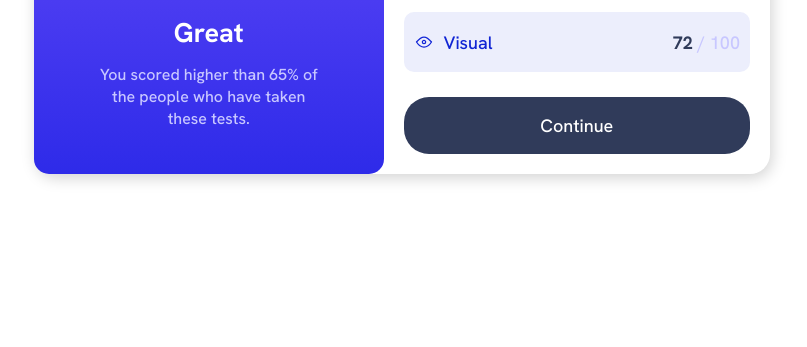
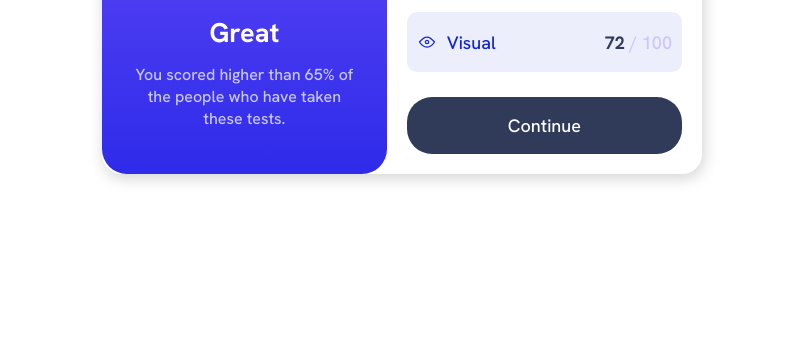
Before and after one commit to MrPotato95/result-summary-component-main, a plain HTML site: page index.html in a window 1280 px wide. Shown: the part 453-800 px from the top of the page, without its empty margins (238-1045 px from the left). Drawn offline with Linux system fonts and the light colour scheme.

Commit message:
fixed desktop width

```diff
--- a/styles/style.scss
+++ b/styles/style.scss
@@ -50,12 +50,13 @@ body {
   flex-direction: column;
   justify-content: center;
   align-items: center;
-  height: 100%;
+  height: 100vh;
   font-family: $ff-hanken-grotesk;
   font-size: 18px;
 }
 
 main {
+  height: 100vh;
   padding-top: 20px;
 }
 
@@ -229,14 +230,16 @@ main {
     justify-content: center;
     align-content: center;
     height: auto;
-    width: 736px;
+    width: 600px;
     border-radius: 20px 20px 20px 20px;
     box-shadow: 2px 4px 15px lightgrey;
+    padding: 0;
   }
 
   main {
     .left {
-      border-radius: 15px;
+
+      border-radius: 25px;
       width: 50%;
       height: 100%;
       overflow: hidden;
@@ -255,7 +258,7 @@ main {
 
     .results-stats {
       p {
-        margin: 0px 40px 0px 40px;
+        margin: 0px 10px 0px 10px;
       }
     }
 
```
Also changed, not shown: styles/style.css, 1 other file.
